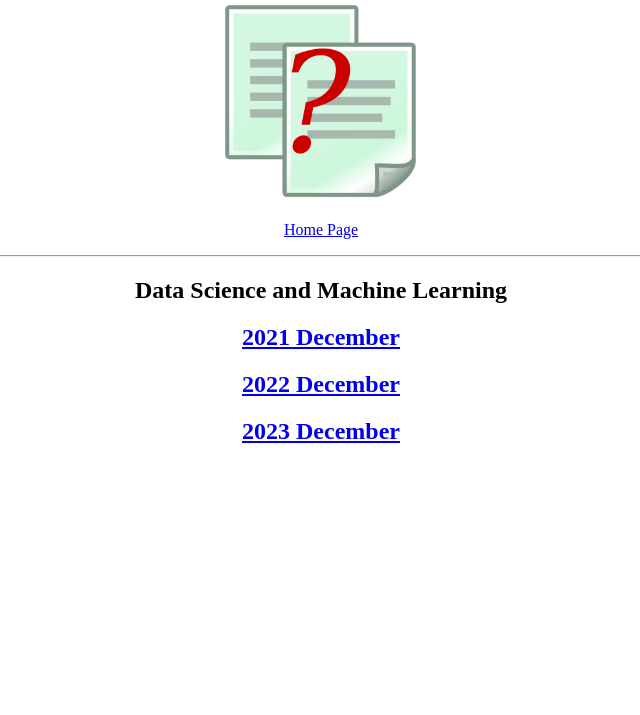
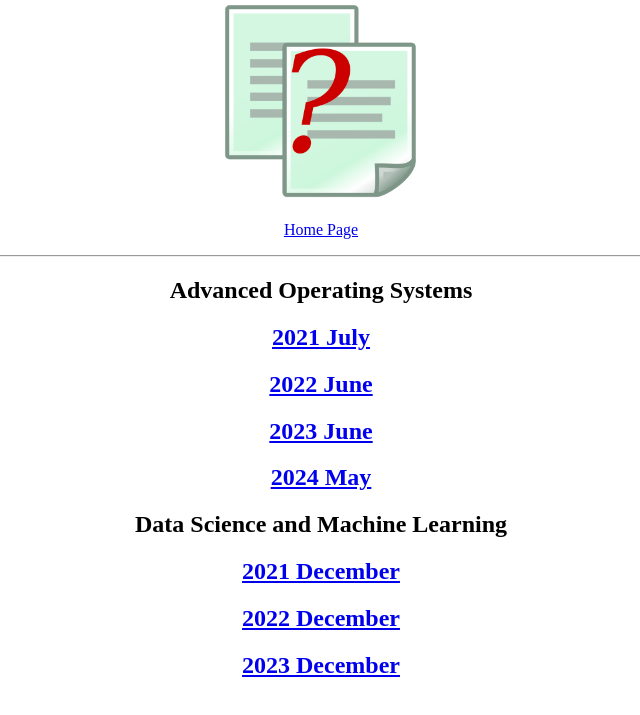
Before and after one commit to vasudevantv/vasudevantv.github.io, a plain HTML site: page questionpapers.html in a window 1280 px wide. Shown: the part 79-794 px from the top of the page, without its empty margins (319-959 px from the left). Drawn offline with Linux system fonts and the light colour scheme.

Commit message:
Update questionpapers.html

```diff
--- a/questionpapers.html
+++ b/questionpapers.html
@@ -10,6 +10,11 @@
 <img src="QuestionMark.png" alt="Question Mark" width="200" height="200">
 <p><a href="index.html">Home Page</a></p>
 <hr>
+<h2>Advanced Operating Systems</h2>
+<h2><a href="20MCA172-QP-2021-07.pdf">2021 July</a></h2>
+<h2><a href="20MCA172-QP-2022-06.pdf">2022 June</a></h2>
+<h2><a href="20MCA172-QP-2023-06.pdf">2023 June</a></h2>
+<h2><a href="20MCA172-QP-2024-05.pdf">2024 May</a></h2>
 <h2>Data Science and Machine Learning</h2>
 <h2><a href="20MCA201-QP-2021-12.pdf">2021 December</a></h2>
 <h2><a href="20MCA201-QP-2022-12.pdf">2022 December</a></h2>
```
